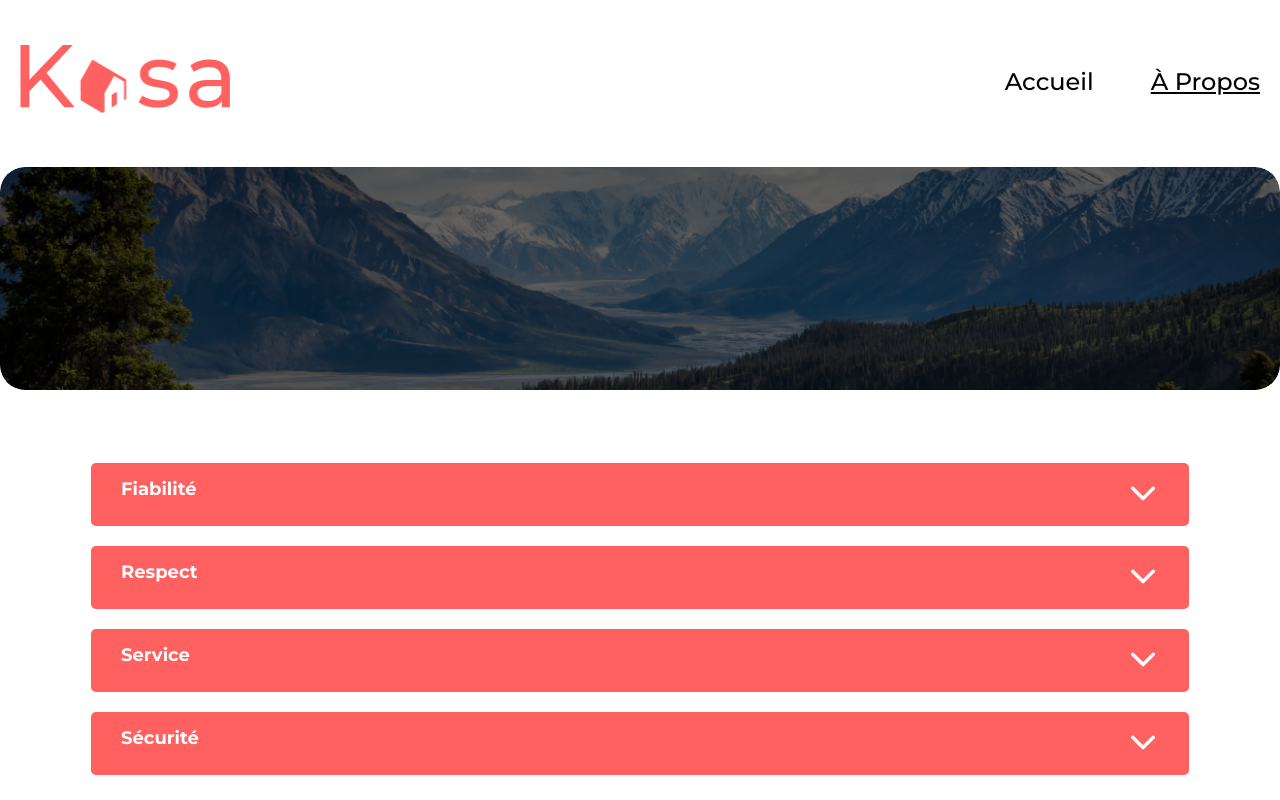
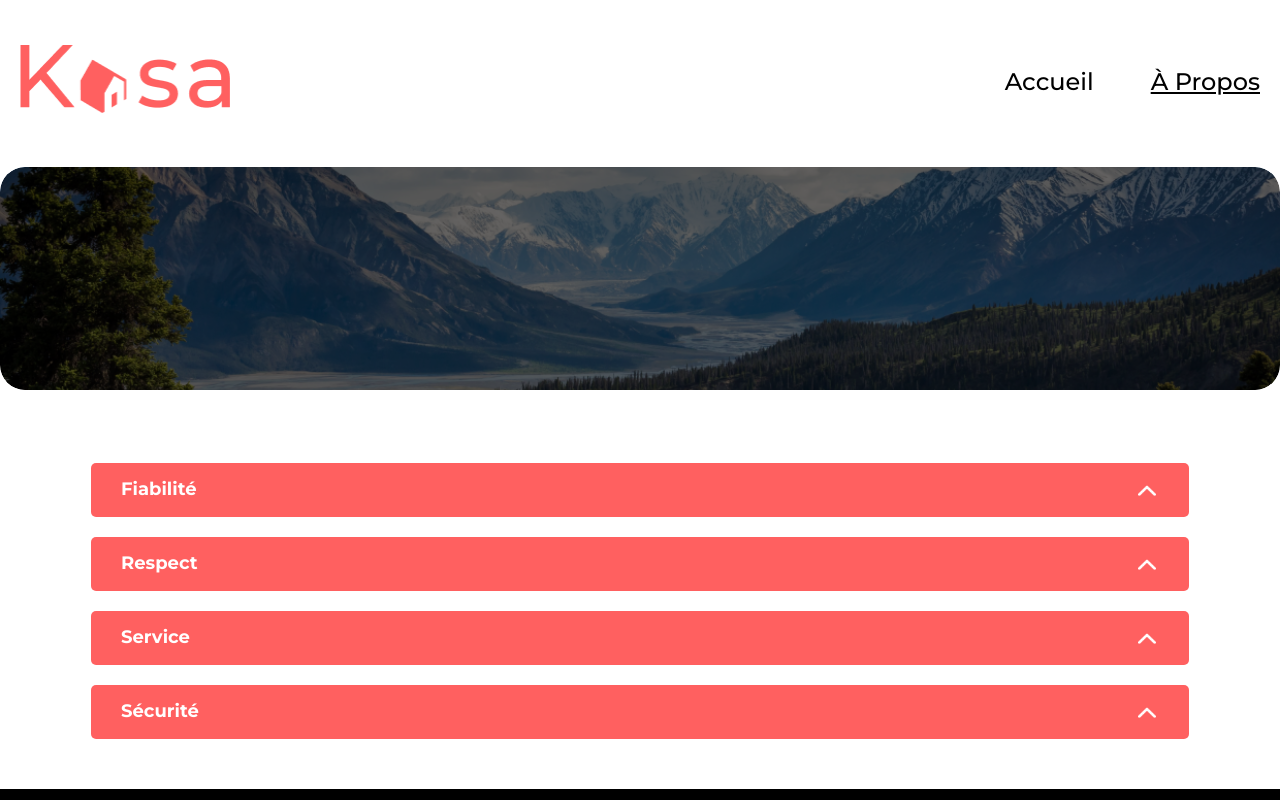
Before and after one commit to Maxb06/P11-Kasa, a React (Create React App) app: page /about in a window 1280 px wide. Shown: the top 800 px of the page. Built offline with nearby package versions, Linux system fonts and the light colour scheme.

Commit message:
style : animation chevrons

```diff
--- a/src/components/Collapse/Collapse.jsx
+++ b/src/components/Collapse/Collapse.jsx
@@ -1,8 +1,7 @@
 import PropTypes from 'prop-types';
 import { useState } from 'react';
 import styles from './Collapse.module.scss';
-import arrowUp from '../../assets/arrow_up.png';
-import arrowDown from '../../assets/arrow_down.png';
+import arrow from '../../assets/arrow_down.png'; // Chemin vers l'image du chevron
 
 /**
  * Component Collapse, qui permet de gérer l'ouverture et la fermeture
@@ -31,9 +30,9 @@ const Collapse = ({ object }) => {
       <h3 className={styles.container__title} onClick={toggleCollapse}>
         {object.title}
         <img
-          src={isOpen ? arrowUp : arrowDown}
+          src={arrow}
           alt="Toggle collapse"
-          className={styles.chevron}
+          className={`${styles.chevron} ${isOpen ? styles['rotate-0'] : styles['rotate-90']} ${!isOpen ? styles['rotate-180'] : ''}`}
         />
       </h3>
       <div style={styleContent}>
--- a/src/components/Collapse/Collapse.module.scss
+++ b/src/components/Collapse/Collapse.module.scss
@@ -1,16 +1,4 @@
 @use '../../variables.scss';
-
-@mixin content {
-    background-color: variables.$grey-color;
-    margin-top: -5px;
-    transition: all 0.2s;
-    padding: 15px 30px;
-    width: 100%;
-
-    @media (max-width: variables.$breakpoint-m) {
-        font-size: 14px;
-    }
-}
 
 .container {
     margin-bottom: 20px;
@@ -35,16 +23,50 @@
         }
     }
 
+    .chevron {
+        width: 24px;
+        height: 24px;
+        transition: transform 0.3s ease;
+
+        &.rotate-0 {
+            transform: rotate(0deg);
+        }
+
+        &.rotate-90 {
+            transform: rotate(90deg);
+        }
+
+        &.rotate-180 {
+            transform: rotate(180deg);
+        }
+    }
+
     &__content {
-        @include content;
+        background-color: variables.$grey-color;
+        margin-top: -5px;
+        transition: all 0.2s;
+        padding: 15px 30px;
+        width: 100%;
+
+        @media (max-width: variables.$breakpoint-m) {
+            font-size: 14px;
         }
     }
 
     .contentUl {
-    @include content;
+        background-color: variables.$grey-color;
+        margin-top: -5px;
+        transition: all 0.2s;
+        padding: 15px 30px;
+        width: 100%;
         list-style-type: none;
+
+        @media (max-width: variables.$breakpoint-m) {
+            font-size: 14px;
+        }
 
         &__contentLi {
             padding-bottom: 10px;
         }
     }
+}
```
Lines whose indentation alone changed are shown as unchanged.
